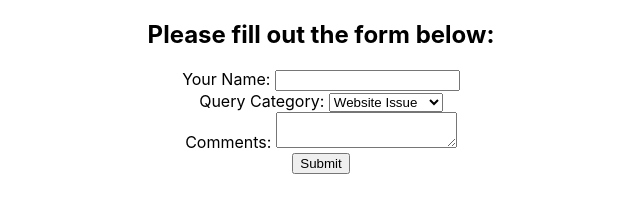
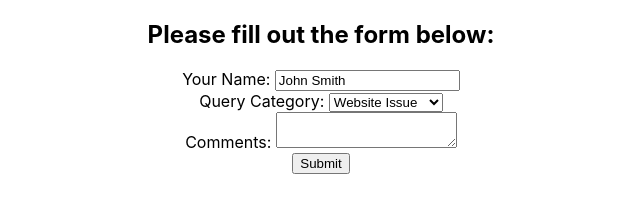
Before and after one commit to ckz8780/gitpod-react-ref, a React (Create React App) app in the folder my-app/: page / in a window 1280 px wide. Shown: the top 224 px of the page, without its empty margins (319-959 px from the left). Built offline with nearby package versions, Linux system fonts and the light colour scheme.

Commit message:
Added UncontrolledForm component

```diff
--- a/my-app/src/App.js
+++ b/my-app/src/App.js
@@ -1,10 +1,10 @@
 import './App.css';
-import ControlledForm from './components/ControlledForm';
+import UncontrolledForm from './components/UncontrolledForm';
 
 function App() {
   return (
     <div className="App">
-      <ControlledForm />
+      <UncontrolledForm />
     </div>
   );
 }
--- /dev/null
+++ b/my-app/src/components/UncontrolledForm.js
@@ -0,0 +1,61 @@
+import React, { Component } from 'react'
+
+export class UncontrolledForm extends Component {
+  constructor(props) {
+    super(props)
+    this.inputName = React.createRef();
+    this.inputCategory = React.createRef();
+    this.inputComments = React.createRef();
+  }
+
+  handleSubmit = (event) => {
+    event.preventDefault();
+    console.log(this.inputName.current.value);
+    console.log(this.inputCategory.current.value);
+    console.log(this.inputComments.current.value);
+  }
+
+  render() {
+    return (
+      <div>
+        <h2>Please fill out the form below:</h2>
+        <form onSubmit={this.handleSubmit}>
+          <div>
+            <label htmlFor="id-name">Your Name: </label>
+            <input
+              id="id-name"
+              name="name"
+              type="text"
+              defaultValue="John Smith"
+              ref={this.inputName}
+            />
+          </div>
+
+          <div>
+            <label htmlFor="id-category">Query Category: </label>
+            <select
+              id="id-category"
+              name="category"
+              ref={this.inputCategory}
+            >
+              <option value="website">Website Issue</option>
+              <option value="order">Order Issue</option>
+              <option value="general">General Inquiry</option>
+            </select>
+          </div>
+          <div>
+            <label htmlFor="id-comments">Comments: </label>
+            <textarea
+              id="id-comments"
+              name="comments"
+              ref={this.inputComments}
+            />
+          </div>
+          <input type="submit" value="Submit" />
+        </form>
+      </div>
+    )
+  }
+}
+
+export default UncontrolledForm
```
